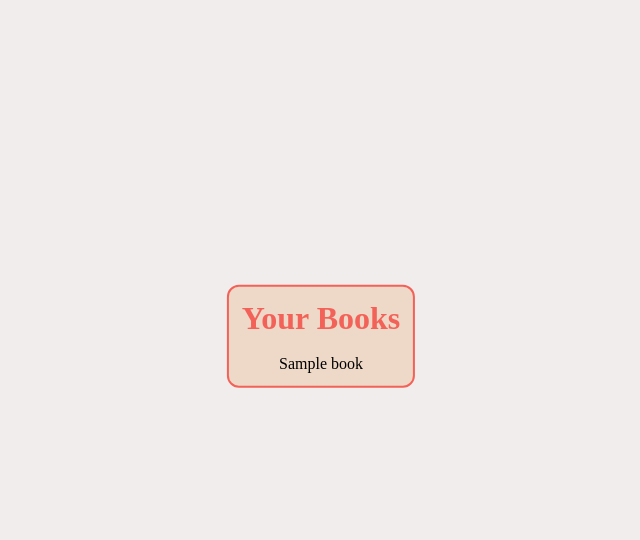
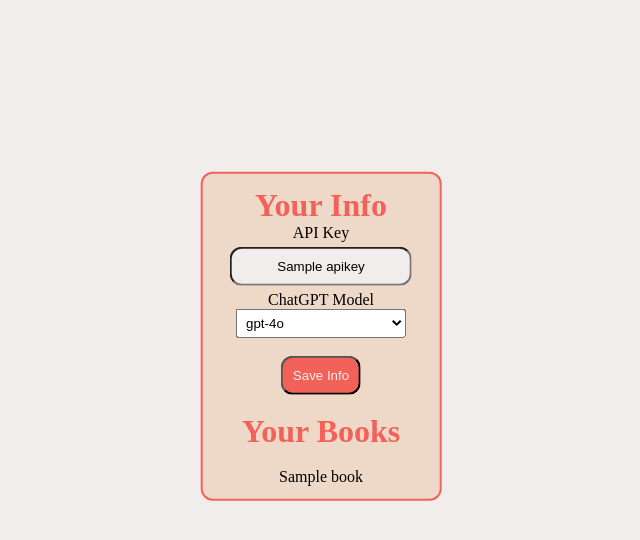
Before and after one commit to realStrixxy/bookbuilder, a Flask app: template website/templates/profile.html in a window 1280 px wide. Shown: the part 64-604 px from the top of the page, without its empty margins (319-959 px from the left). Run offline with Flask 3, Linux system fonts and the light colour scheme; tables that the repository leaves empty hold one stand-in row (values such as "Sample post"); the template is opened without the code that fills it: values that come from a table or form of the project are taken from there, most other values are stand-ins (such as "Sample title", 1, 10 or a date in 2020).

Commit message:
Add files via upload

```diff
--- a/website/templates/profile.html
+++ b/website/templates/profile.html
@@ -2,6 +2,26 @@
 {% block title %}Profile{% endblock %}
 {% block content %}
 <div class="holder" id="form">
+    <h1 id="titlesbook">Your Info</h1>
+    <form method="post">
+        <label for="apikey">API Key</label>
+        <br>
+        <input type="text" name="apikey" id="topic" value="{{ apikey }}" required>
+        <br>
+        <label for="models">ChatGPT Model</label>
+        <br>
+        <select name="models" id="models">
+            <option value="gpt-4o" {% if model == 'gpt-4o' %}selected{% endif %}>gpt-4o</option>
+            <option value="gpt-4-turbo" {% if model == "gpt-4-turbo" %}selected{% endif %}>gpt-4-turbo</option>
+            <option value="gpt-4-turbo-2024-04-09" {% if model == "gpt-4-turbo-2024-04-09" %}selected{% endif %}>gpt-4-turbo-2024-04-09</option>
+            <option value="gpt-4-0613" {% if model == "gpt-4-0613" %}selected{% endif %}>gpt-4-0613</option>
+            <option value="gpt-3.5-turbo-0125" {% if model == "gpt-3.5-turbo-0125" %}selected{% endif %}>gpt-3.5-turbo-0125</option>
+            <option value="gpt-3.5-turbo-1106" {% if model == "gpt-3.5-turbo-1106" %}selected{% endif %}>gpt-3.5-turbo-1106</option>
+        </select>
+        <br><br>
+        <button type="submit" id="button">Save Info</button>
+    </form>
+    <br>
     <h1 id="titlesbook">Your Books</h1><br>
     {% for book in user.book %}
     <a href="/book?id={{book.id}}" id="titlebook">{{ book.title }}</a><br>
```
Also changed, not shown: website/views.py (+10 -2 lines).
